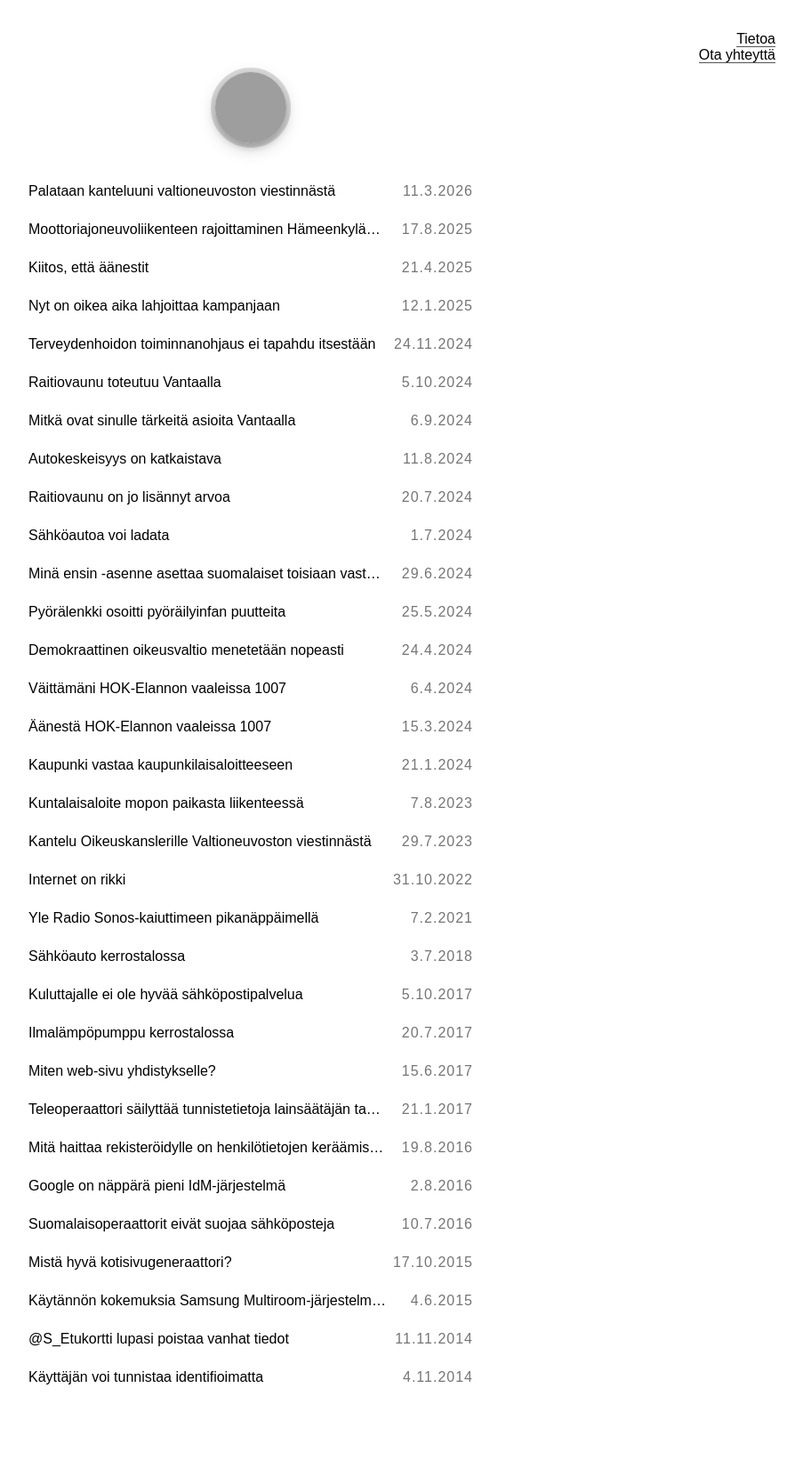
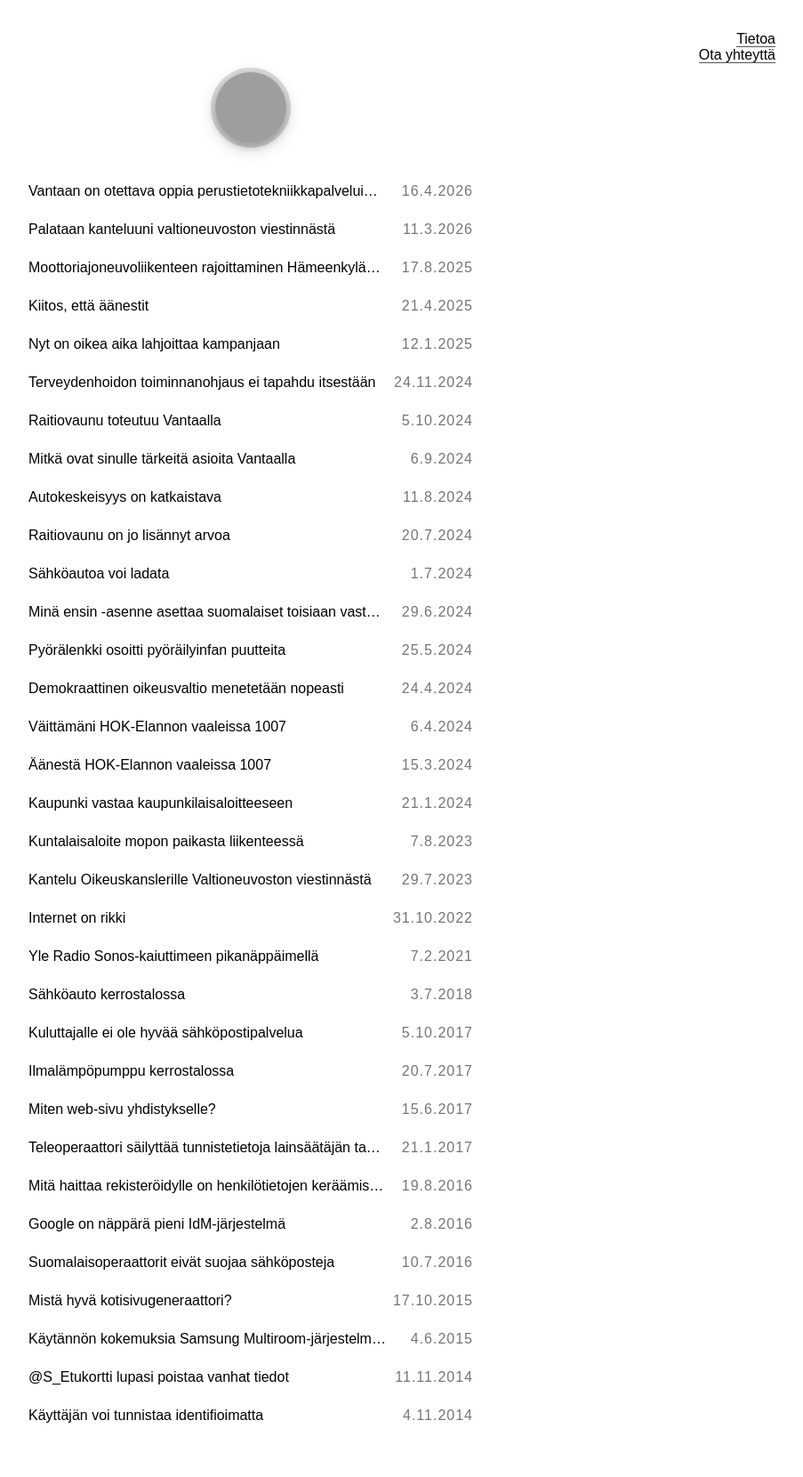
Before and after one commit to klaalo/klaalo.github.io, a Jekyll site: the page built from index.html, in a window 1280 px wide. Shown: the whole page at 89% size, without its empty margins (358-1261 px from the left). Built offline with Jekyll 4.4.1, drawn with Linux system fonts in a browser that asks for light colours; some web fonts are replaced; before the commit the page ends 1617 px from its top, so only the background shows below that; part of the change alters nothing that is shown; grey boxes are pictures that could not be loaded.

```diff
--- /dev/null
+++ b/_posts/2026-04-18-vantaan-perustietotekniikkapalveluiden-hankinta.md
@@ -0,0 +1,177 @@
+---
+layout: post
+title: Vantaan on otettava oppia perustietotekniikkapalveluiden hankinnan epäonnistumisesta
+date: "2026-04-16 19:38:00 +0300"
+---
+
+<div style="border-top: solid gray; padding: 1em; border-bottom: solid gray; margin-bottom: 4em; text-align: center;">
+<span style="font-family: cursive; font-size: x-large; color: black; background-color: white;">Sata miljoonaa euroa on lähes kaksi Elmon uimahallia</span>
+</div>
+
+Vantaan kaupungin vuoden 2024 alussa käynnistämä perustietotekniikkapalveluiden hankinta on epäonnistunut surkeasti. Tapahtuneesta on otettava oppia paitsi Vantaalla, mutta tapaus osoittaa, kuinka tietotekniikkapalveluiden toteuttamista on pohdittava aivan uudelleen laajemmin myös muissa julkisorganisaatioista.
+
+Tietotekniikkapalveluita ei voi nykyisessä toimintaympäristössä enää toteuttaa valtavina kokonaishankintoina. [Hankintalaki](https://www.finlex.fi/fi/lainsaadanto/2016/1397#part_1__chp_1__sec_2)&nbsp;[[1]](#viittaukset) on jo tavoitepykälässään varsin selkeä:
+
+> Hankinnat on toteutettava tarkoituksenmukaisina kokonaisuuksina
+
+Nykyisessä geopoliittisessa myllerryksessä kaupungilla on oltava myös omaa kykyä hallita tietoteknisia järjestelmiään. Jos kokonaisuus ulkoistetaan kokonaan yhden toimittajan käsiin, kaupungilla on hyvin vähän vaikutusvaltaa ja mahdollisuuksia toimia poikkeuksellisissa olosuhteissa, jotka ovat nykyisessä maailmantilanteessa muuttuneet yhä todennäköisemmiksi.
+
+## Asian ajankohtaisuus
+
+Asia on nyt ajankohtainen, sillä asia oli jälleen esillä [konsernijaostossa 14.4.2026](https://paatokset.vantaa.fi/ktwebscr/fileshow?doctype=3&docid=3351664)&nbsp;[[2]](#viittaukset). Kaupunginjohtajan oli jo toiseen kertaan tarkoitus esittää hankinnan keskeyttämistä ja uuden hankinnan valmistelun ja kilpailutuksen aloittamista. [Edellisessä kokouksessa](https://paatokset.vantaa.fi/ktwebscr/fileshow?doctype=3&docid=3340135)&nbsp;[[3]](#viittaukset) kaupunginjohtaja veti esityksensä pois listalta.
+
+Viimeisimmän kokouksen pöytäkirjaa ei vielä ole julkistettu, joten emme tiedä, mikä konsernijaoston päätös oli tai mitä pöytäkirjalausumia on jätetty.
+
+Nyt, kun hankinta joudutaan aloittamaan alusta, on ilmeisen selvää, että se on toteutettava kokonaan toisella tavalla. Vaikka virallinen peruste hankinnan keskeyttämiselle oli "tarpeiden muutos" ja "hankinta-asiakirjojen päivitystarve", taustalla on muitakin enemmän huolta nostavia piirteitä.
+
+## Hankinnan rakenne ja markkinaoikeuden päätös
+
+Kaupunki niputti hankinnassa yhteen toisiinsa liittymättömiä osia. Erillisistä asiakokonaisuuksista koottiin järkälemäinen kilpailutus, johon vain muutamat riittävän suuret IT-palveluja tuottavat yritykset voivat osallistua.
+
+Tällaisia näin suureen toimitukseen kykeneviä yrityksiä on Suomessa vain muutamia ja on kyseenalaista, mitkä niistä pystyvät laadukkaasti tuottamaan tällaisen näin valtavan kokonaisuuden kaikki yksittäiset osa-alueet.
+
+Erilaisten osuuksien yhteen niputtaminen myös teki kilpailutuksesta epäselvän, kuten markkinaoikeuden asiassa tekemästä päätöksestä [MA:663/2025](https://www.markkinaoikeus.fi/fi/index/paatokset/hankinta-asiat/ma6632025.html)&nbsp;[[4]](#viittaukset) käy ilmi. Varsinainen aihe ensimmäiselle valituksille oli epäselvät vertailukriteerit.
+
+Markkinaooikeuden käsittelyssä kaupungin maksettavaksi tulevat oikeudenkäyntikulut ovat jo nyt nousseet 34 000 euroon. Tässä ei ole huomioitu kaupungin omia kuluja.
+
+Jos hankinta olisi tehty itsenäisissä osissa, riskit sille, että suuret keskenään kilpailevat IT-palveluyhtiöt olisivat käyttäneet markkinaoikeutta kilpaillakseen jättihankkeesta keskenään, eivät ehkä olisi toteutuneet. Jättihankinta, joka tuo yrityksille valtavan taatun liikevaihdon puitesopimuksen voimassa ollessa, luo vahvat insentiivit kilpailla asiassa markkinaoikeuden kautta.
+
+## Hankintatapa ohjaa keskittämiseen
+
+Hankinnan tavoitteena oli löytää yksi toimittaja kaikille niputetuille osa-alueille. Osa-alueita oli mm. käyttäjätukipalvelut, työasemien elinkaaripalvelu ja laitehallinta. Tällaisten kokonaisuuksien niputtaminen yhteen muiden hankinnan kohteiden kanssa johtaa siihen, että toteutuksessa suuntaudutaan tiettyihin valmistajiin.
+
+On olemassa laitehallintapalveluja, joilla voi hallinoida laitteita useilla eri käyttöjärjestelmäalustoilla. Nämä ovat kuitenkin aina kompromisseja, kun verrataan laitehallintaan, joka on kehittynyt tietyn käyttöjärjestelmän laitteiden hallintaan.
+
+<div style="border-top: solid gray; padding: 1em; border-bottom: solid gray; margin-top: 4em; margin-bottom: 4em; text-align: center;">
+<span style="font-family: cursive; font-size: x-large; color: black; background-color: white;">valittu hankintamalli ohjaa kaupungin Microsoftin ja sen kumppanien syliin</span></div>
+
+Vantaan kaupunki on nyt hyvin vahvasti, ellei käytännössä kokonaisuudessaan Microsoft-palveluiden käyttäjä. Työasemissa on Microsoft Windows käyttöjärjestelmä ja toimisto-ohjelmina käytetään Microsoftin tuotteita. Kun Microsoft on siirtynyt palveuissaan pilvimalliin, myös kaupungin käyttäjät ovat siirtyneet voimallisesti pilvipalveluna tuotettaviin M365-palveluihin.
+
+Tämä kokonaisuus johtaa herkästi siihen, että laitehallintatuotteeksi valikoituu Microsoftin valmistama tuote. Keskittämisestä Microsoftin palveuihin tulee väkisinkin keskittämisetua, joka vahvistuu entisestään yhden toimittajan hankintamallin toteutuksessa.
+
+Vaikka sitä ei selvin sanoin kaupungin tarjouspyynnössä kaiketi ole ilmaistu, valittu hankintamalli ohjaa kaupungin Microsoftin ja sen kumppanien syliin. Tilannetta julkisten dokumenttien perusteella tarkasteleva pystyy tunnistamaan tämän varsin ilmeisenä seikkana. Näin voi siten olettaa olevan ollut myös hankinnan varsinainen tarkoitus.
+
+## Identiteetinhallinta lienee unohtunut uudistaa ajoissa
+
+Vantaalla etsitään myös korvaajaa [vanhalle Microsoft Identity Manager (MIM) -järjestelmälle](https://learn.microsoft.com/en-us/lifecycle/products/microsoft-identity-manager-2016)&nbsp;[[5]](#viittaukset), joka on ollut elinkaarensa päässä jo pitkään. Herää huoli, miten nykyinen jo vanhentunut järjestelmä korvataan, kun sen uudistamiseen tavoiteltu hanke on nyt markkinaoikeuden päätökseen perustuen keskeytetty.
+
+Ei ole mitenkään poikkeuksellista, että organisaatioissa unohtuu tarkkailla järjestelmien ikääntymistä. MIM oli aikanaan hyvä tai ainakin erittäin suosittu tuote identiteettien hallintaan.
+
+Siirtyessään aina enemmän pilveen, Microsoft päätti lakkauttaa tuotteen, kun asiakkaatkin alkoivat siirtää vanhoja [Active Directory](https://learn.microsoft.com/en-us/windows-server/identity/ad-ds/get-started/virtual-dc/active-directory-domain-services-overview)&nbsp;[[6]](#viittaukset) hakemistojaan pilvipohjaiseen [Microsoft Entra](https://learn.microsoft.com/en-us/entra/fundamentals/what-is-entra)&nbsp;[[7]](#viittaukset) -tuotteeseen.
+
+Kun järjestelmien elinkaaren hallinnasta ei huolehdita, on hyvin tyypillistä, että vanhat järjestelmät unohdetaan uusia ajoissa. Kun näin käy, ollaan pakoetettuja jatkamaan järjestelmällä, jonka käyttöä järjestelmätoimittaja ei enää tue.
+
+Unohtaminen voi tulla erittäin kalliiksi, kun järjestelmätoimittaja nostaa tukipalvelun tai jopa ohjelmasta maksettavan lisenssin hinnan moninkertaiseksi sen jälkeen, kun järjestelmän tavanomainen tukipalvelu on päättynyt.
+
+Hintaa nostamalla järjestelmätoimittajat yrittävät herättää käyttäjät väkisin ymmärtämään, että vanhasta järjestelmästä on siirryttävä eteenpäin.
+
+## Kaupungin lakisääteinen tehtävä on arvioida riskejä
+
+[Kyberturvallisuuslaki](https://www.finlex.fi/fi/lainsaadanto/saadoskokoelma/2025/124)&nbsp;[[8]](#viittaukset) toimeenpanee Suomessa NIS2-direktiivin ja määrittelee tarkasti, mitkä julkishallinnon yksiköt ovat velvollisia noudattamaan sen vaatimuksia. Lain soveltamisala kattaa ne toimijat, jotka luokitellaan tärkeiksi tai keskeisiksi toimijoiksi. Suurkaupungit, kuten Vantaa, kuuluvat lähes poikkeuksetta tähän ryhmään, koska ne ylläpitävät kriittistä infrastruktuuria. Tällaisia ovat vesihuolto, energianjakelu ja myös hallinnolliset tietojärjestelmät. Näiden häiriintyminen vaikuttaisi merkittävästi yhteiskunnan toimivuuteen ja kansalaisten turvallisuuteen.
+
+Lain 12 §:n mukaan kyberturvallisuudesta vastaavan toimijan on toteutettava asianmukaiset ja suhteelliset tekniset ja organisatoriset toimenpiteet kyberuhkien hallitsemiseksi. Näiden toimenpiteiden perustana on säännöllinen riskinarviointi, jossa kaupungin on tunnistettava mahdolliset uhat, arvioitava niiden todennäköisyyttä ja vaikutuksia, sekä laadittava suunnitelma riskien lieventämiseksi. Riskienhallinnan tulee kattaa koko organisaation, mukaan lukien alihankkijat ja yhteistyökumppanit, jotka käsittelevät kriittisiä tietoja tai palveluita.
+
+<div style="border-top: solid gray; padding: 1em; border-bottom: solid gray; margin-top: 4em; margin-bottom: 4em; text-align: center;">
+<span style="font-family: cursive; font-size: x-large; color: black; background-color: white;">onko lain asettamat vaatimukset täytetty, jos järjestelmä unohtuu uudistaa ajoissa</span></div>
+
+Kybertuvallisuuslaki korostaa ylimmän johdon vastuuta. Kaupungin päättäjien ja hallinnon johdon on hyväksyttävä kyberturvallisuuspolitiikat ja oltava henkilökohtaisesti vastuussa niiden toteuttamisesta. Laiminlyönnistä voi seurata jopa hallinnollisia sakkoja, mikä tekee riskinarvioinnista ei vain teknisen tehtävän, vaan strategisen johtamisen prioriteetin. Lisäksi kaupungin on pystyttävä raportoimaan merkittävät tietoturvatapahtumat viranomaisille tietyssä aikarajassa, mikä edellyttää vankkaa valmiutta ja havaintojärjestelmiä.
+
+Huomioiden kyberturvallisuuslain vaatimukset ja vaikka se olisikin yleistä, edellisessä kappaleessa mainittu keskeisen tietojärjestelmän elinkaaren hallinta **ei saa** unohtua. On aiheenmukaista kysyä, onko lain asettamat vaatimukset täytetty, jos järjestelmä unohtuu uudistaa ajoissa.
+
+## Onko poliittinen päätöksenteko sivuutettu
+
+Vantaan kaupungin päätöksiä on mahdollista hakea verkossa. Täytyy myös ymmärtää, että hakupalvelut eivät ole aukottomia. Jos jotakin ei hakemalla löydä, se ei silti ole todiste, etteikö asiaa olisi tapahtunut ja/tai julkaistu.
+
+Käytin kohtalaisen määrän aikaa löytääkseni Vantaan kaupungin hankinnan taustoja ja miten asia on alun perin käynnistetty.
+
+Hakuyrityksistäni huolimatta vaikuttaa siltä että kaupungin jättimäinen hankinta ei ole valmisteluvaiheessa ollut poliittisessa arvioinnissa. Hakupalvelujen perusteella ensimmäinen löydös asiassa on [viranhaltijapäätös](https://paatokset.vantaa.fi/ktwebscr/fileshow?doctype=7&docid=2931002)&nbsp;[[9]](#viittaukset).
+
+Asia on ollut ottomenettelyssä [kaupunginhallituksessa 10.2.2025](https://paatokset.vantaa.fi/ktwebscr/fileshow?doctype=7&docid=2931002)&nbsp;[[10]](#viittaukset). Kaupunginhallitus ei ottanut asiaa käsittelyyn, mutta jätti asiassa pöytäkirjalausuman:
+
+> Kaupunginhallitus kehottaa virkakuntaa käynnistämään valmistelun hallintosäännön muutoksista, joiden myötä yksittäisen viranhaltijan mahdollisuuksia tehdä hyvin merkittäviä taloudellisia hankintoja ilman kaupunginhallituksen tai muun toimielimen käsittelyä rajataan.
+
+On aivan ymmärrettävää, että kaupunginhallitus on kokouksessaan ollut tuohtunut asiassa. Elmon uimahallin rakentamista on puitu Vantaan kaupungin poliittisissa elimissä paljon. Asiasta on ollut julkisuudessa valtavasti keskustelua.
+
+Kuitenkin viranhaltijapäätöksen perusteella on tässä asiassa käynnistetty sadan miljoonan euron arvoinen hankinta vastaa lähes kahden Elmon uimahallin rakentamisen kustannuksia [[11]](#viittaukset).
+
+Sanotaan asia vielä toisin, jotta sen merkitys varmasti ymmärretään: **sata miljoonaa euroa on lähes kaksi Elmon uimahallia**. Viranhaltija vaikuttaa siis yksin päättäneen asiassa, jota huomattavasti pienemmissä kokonaisuuksissa demokraattisesti valitut kaupungin ylimmän johdon vastuuta kantavat päättäjät ovat käyneet vilkasta debattia.
+
+Vuoden 2025 voimassa olevassa hallintosäännössä on säädetty:
+
+> Kaupunginhallitus päättää ...
+
+> EU:n kynnysarvon ylittävistä tavara- ja palveluhankinnoista, jollei hallintosäännössä ole
+toisin määrätty.
+
+Jos nykyistä hallintosääntöä [[12]](#viittaukset) noudatetaan, vastaavaa hankintaa ei enää voi tehdä pelkästään viranhaltijapäätöksenä.
+
+## Kansainväliset opit: Ranskan siirtymä avoimeen lähdekoodiin
+
+Vantaan on siis otettava oppia tehdyistä virheistä. Onneksi uutta suuntaa ei tarvitse keksiä itse, vaan voi ottaa mallia muista. Samalla Vantaan on mahdollista parantaa digitaalista itsenäisyyttään siitä, minkälaiseksi sen olisi ollut uhkana ajautua, jollei markkinaoikeus olisi keskeyttänyt Vantaan hankintaa.
+
+Ranskassa on käynnistetty hanke [[13]](#viittaukset), joka tarjoaa konkreettisen mallin digitaalisen itsenäisyyden edistämiseksi. Maassa on siirretty 2,5 miljoonaa laitetta Windows-käyttöjärjestelmästä Linux-pohjaisiin ratkaisuihin. Tämä siirtymä on osa laajempaa strategista pyrkimystä vähentää riippuvuutta yhdysvaltalaisista teknologiayhtiöistä ja vahvistaa Euroopan digitaalista itsemääräämisoikeutta.
+
+Ranskan kokemus osoittaa, että suurten julkisten organisaatioiden on mahdollista siirtyä suljetuista ekosysteemeistä avoimiin standardeihin, kunhan siirtymä suunnitellaan pitkäjänteisesti ja panostetaan osaamiseen.
+
+Kyseessä ei ole pelkästään tekninen muutos, vaan strateginen päätös, joka vähentää pitkän aikavälin kustannuksia ja parantaa kaupungin joustokykyä poikkeuksellisissa olosuhteissa.
+
+Sen lisäksi, että Vantaan tulisi tutkia mahdollisuuksia irtautua nykyisestä vahvasta kytköksestä yhdysvaltalaisen Microsoft-yhtiön tuotteisiin, uudenlainen tietotekniikkapalvelujen tarkastelu mahdollistaa myös esimerkiksi kiertotaloudesta hyötymisen.
+
+<div style="border-top: solid gray; padding: 1em; border-bottom: solid gray; margin-bottom: 4em; margin-top: 4em; text-align: center;">
+<span style="font-family: cursive; font-size: x-large; color: black; background-color: white;">Vantaalla toimii jo valmiiksi yritys, joka myy kierrätyslaitteita</span></div>
+
+Vantaan jättimäiseen perustietotekniikkapalveluiden hankinnan yritykseen ei kaiketi sisältyneet päätelaitteet, eli tietokoneet ja mobiililaitteet. Niiden hankinnasta aiheutuvat kulut täytyy laskea vielä tämän sadan miljoonan järkälehankinnan päälle. Suurella todennäköisyydellä nykyisin laitteet vuokrataan tällaista palvelua tarjoavalta yritykseltä.
+
+Sen sijaan, että vuokrataan kalliita uusia laitteita, Vantaan olisi mahdollista käyttää myös kierrätyslaitteita. Jos kierrätyslaitteissa käytettäisiin Linux-pohjaisia käyttöjärjestelmiä, jokaisesta laitteesta ei tarvitsisi erikseen maksaa lisenssimaksua Microsoftille, kuten nykyään tapahtuu.
+
+Vantaalla toimii jo valmiiksi [Inrego](https://inrego.fi)-yritys&nbsp;[[14]](#viittaukset), joka myy kierrätyslaitteita.
+
+## Digitaalinen itsenäisyys ja kansalaisaloite
+
+Vantaa ei ole tilanteessa aivan yksin.
+
+Helmikuussa 2026 käynnistynyt kansalaisaloite [Digitaalinen itsenäisyys](https://digitaalinenitsenaisyys.fi)&nbsp;[[15]](#viittaukset) on kerännyt jo yli 41 000 kannattajaa. Aloitteessa vaaditaan, että Suomen kriittiset digipalvelut pidetään eurooppalaisessa hallinnassa ja rakennetaan avoimille standardeille. Taustalla on huoli siitä, että tietojen fyysinen sijainti Euroopassa ei takaa niiden suojelua, jos toisen valtion tai valtioliiton sääntelyn velvoitteet voivat ohittaa EU:n paikalliset säännökset.
+
+Kun Vantaalla perustietotekniikkapalveluiden hankinta nyt joudutaan miettimään uudestaan, sen voi tehdä myös digitaalista itsenäisyyttä parantaen.
+
+Hankinta on suunniteltava siten, että suomalaisilla yrityksillä on mahdollisuus osallistua, vaikkapa hankintayhteenliittymien kautta.
+
+Kuten ylempänä kierrätyslaitteiden osalta todettiin, Vantaalla ja sen ympäristössä on runsaasti osaamista, joka pystyy tarjoamaan joustavampia, turvallisempia ja taloudellisesti kestävämpiä ratkaisuja kuin valmiit, suljetut pakettiratkaisut.
+
+## Osaaminen ja henkilöstöresurssit
+
+Digitaalinen turvallisuus ja itsenäisyys vaativat osaavia ihmisiä, ei vain teknologiaa.
+
+On hienoa nähdä, että Vantaa juuri äskettäin etsi työpaikkailmoituksella tietosuojan asiantuntijaa. Aiheesta oli äskettäin ilmoitus kaupungin rekrytointisivuilla, mutta ilmoitus on jo ehtinyt poistua. Toivottavasti tämä on merkki, että rekrytoinnissa on onnistuttu.
+
+Henkilöstön rekrytointi tietotekniikkapalvelujen tuottamiseen on oikea suunta. Vantaan on jatkossakin investoitava henkilöstöresursseihin, vaikka taloudellinen tilanne onkin haastava.
+
+## Lopuksi
+
+Keskeytettävä hankinta on tilaisuus aloittaa uudelleen – mutta tällä kertaa paremmin.
+
+Vantaan tulee johtaa muutosta kohti digitaalista valmiutta, jossa päätökset tehdään kuntalaisten etujen ehdoilla, ei globaalien teknologiayhtiöiden liiketoimintastrategioiden mukaan.
+
+Hankintoja on suunniteltava järjestelmä kerrallaan, jotta pienemmät, erikoistuneet yritykset voivat osallistua kilpailuun. Tämä luo tilaa paikalliselle innovaatiolle ja pitää verovarat Vantaalla.
+
+Ranskan esimerkki osoittaa, että siirtymä avoimiin ratkaisuihin on mahdollista ja välttämätöntä digitaalisen itsemääräämisoikeuden kannalta.
+
+## Viittaukset
+
+_Viittaukset linkkeihin on tehty samana päivänä artikkelin julkaisun kanssa. Linkkien takaa julkaistava sisältö voi ajan kuluessa muuttua tai kadota._
+
+1. [Hankintalaki, 1. osa, 1. luku, 2 §](https://www.finlex.fi/fi/lainsaadanto/2016/1397#part_1__chp_1__sec_2)
+2. [Konsernijaosto, Esityslista 14.4.2026](https://paatokset.vantaa.fi/ktwebscr/fileshow?doctype=3&docid=3351664)
+3. [Konsernijaosto, Pöytäkirja 16.3.2026](https://paatokset.vantaa.fi/ktwebscr/fileshow?doctype=3&docid=3340135)
+4. [MA:663/2025](https://www.markkinaoikeus.fi/fi/index/paatokset/hankinta-asiat/ma6632025.html)
+5. [Microsoft Identity Manager 2016](https://learn.microsoft.com/en-us/lifecycle/products/microsoft-identity-manager-2016)
+6. [Active Directory Domain Services overview](https://learn.microsoft.com/en-us/windows-server/identity/ad-ds/get-started/virtual-dc/active-directory-domain-services-overview)
+7. [What is Microsoft Entra?](https://learn.microsoft.com/en-us/entra/fundamentals/what-is-entra)
+8. [Kyberturvallisuuslaki](https://www.finlex.fi/fi/lainsaadanto/saadoskokoelma/2025/124)
+9. [Päätös neuvotteluun valittavista tarjoajista perustietotekniikkapalveluiden hankinnassa](https://paatokset.vantaa.fi/ktwebscr/fileshow?doctype=7&docid=2931002)
+10. Vantaan kaupunginhallituksen pöytäkirja (10.2.2025), [Kuntalain 92 §:n mukaista ottomenettelyä varten saapuneet pöytäkirjat ja päätökset](https://paatokset.vantaa.fi/ktwebscr/fileshow?doctype=3&docid=3090505)
+11. [Helsingin Sanomat (Urheilu): "Vantaa: Elmon uimahallin rakentaminen maksaa jo 50 miljoonaa euroa"](https://www.hs.fi/urheilu/art-2000011748079.html)
+13. [Hallintosääntö](https://www.vantaa.fi/fi/kaupunki-ja-paatoksenteko/paatoksenteko/hallintosaanto)
+13. [Tech Insider: "France ditches Windows for Linux: 2.5 million devices shift for digital sovereignty"](https://tech-insider.org/france-ditches-windows-linux-2-5-million-devices-digital-sovereignty-2026/)
+14. [Inrego verkkosivut](https://inrego.fi)
+15. Kansalaisaloite - [Digitaalinen itsenäisyys](https://digitaalinenitsenaisyys.fi)
--- a/_sass/main.scss
+++ b/_sass/main.scss
@@ -199,7 +199,7 @@ iframe {
 }
 ul,
 ol {
-  margin: 40px 0;
+  //margin: 40px 0;
   padding-left: 50px;
   li {
     word-wrap: break-word;
```
